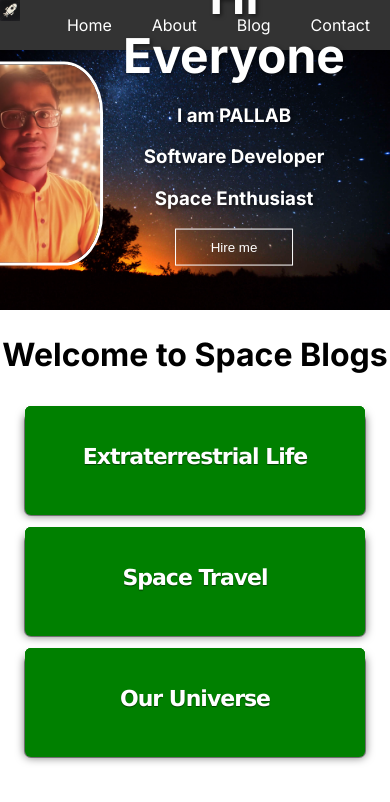
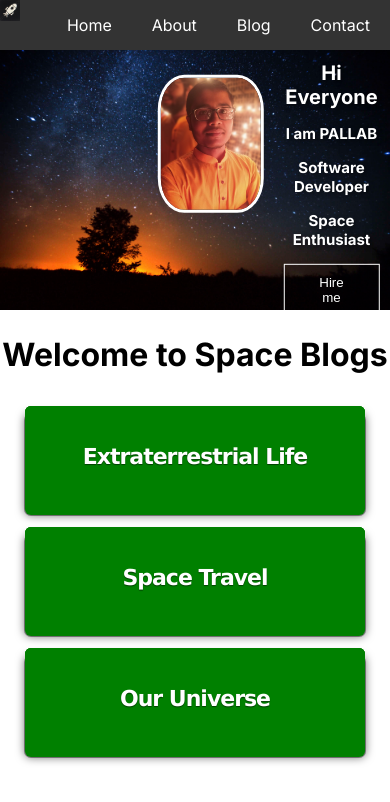
Before and after one commit to PallabBiswas3/first_next, a Next.js app: page / in a window 390 px wide. Shown: the top 802 px of the page. Built offline with nearby package versions, Linux system fonts and the light colour scheme.

Commit message:
made responsive

```diff
--- a/app/globals.css
+++ b/app/globals.css
@@ -30,10 +30,10 @@ body {
 
 .me {
   position: absolute;
-  top: 25%;
+  top: 10%;
   right: 100%;
-  width: 150px;
-  margin: 20px;
+  width: 200px;
+  margin-right: 20px;
   height: auto;
   border-radius: 25%;
   border: 3px solid white;
@@ -59,17 +59,15 @@ body {
 .text-overlay {
   position: absolute;
   top: 25%;
-  left: 60%;
+  left: 85%;
   transform: translate(-50%, -50%);
   text-align: center;
   color: white;
   text-shadow: 2px 2px 4px rgba(0, 0, 0, 0.5);
 }
 
-.text-overlay h1 {
-  font-size: 48px;
-  margin: 0;
-}
+
+
 
 
 .title {
@@ -175,6 +173,22 @@ body {
     align-items: center;
   }
 
+  .text-overlay {
+    top: 50%;
+  }
+
+  .text-overlay h1 {
+    font-size: 20px;
+  }
+
+  .text-overlay h3 {
+    font-size: 15px;
+  }
+
+  .me {
+    width: 100px;
+  }
+
   .btnBigRed {
     margin: 10px;
     width: 300px;
--- a/app/page.js
+++ b/app/page.js
@@ -8,13 +8,14 @@ const home = () => {
     <div className="home">
       <div className="background-container">
         <Image src={background_image} alt="background" className="background" />
+
         <div className="text-overlay">
+          <Image src={me} alt="me" className="me" />
           <h1 className="text">Hi Everyone</h1>
           <h3>I am PALLAB</h3>
           <h3>Software Developer</h3>
           <h3>Space Enthusiast</h3>
           <button className="btn">Hire me</button>
-          <Image src={me} alt="me" className="me" />
         </div>
       </div>
       <div>
```
